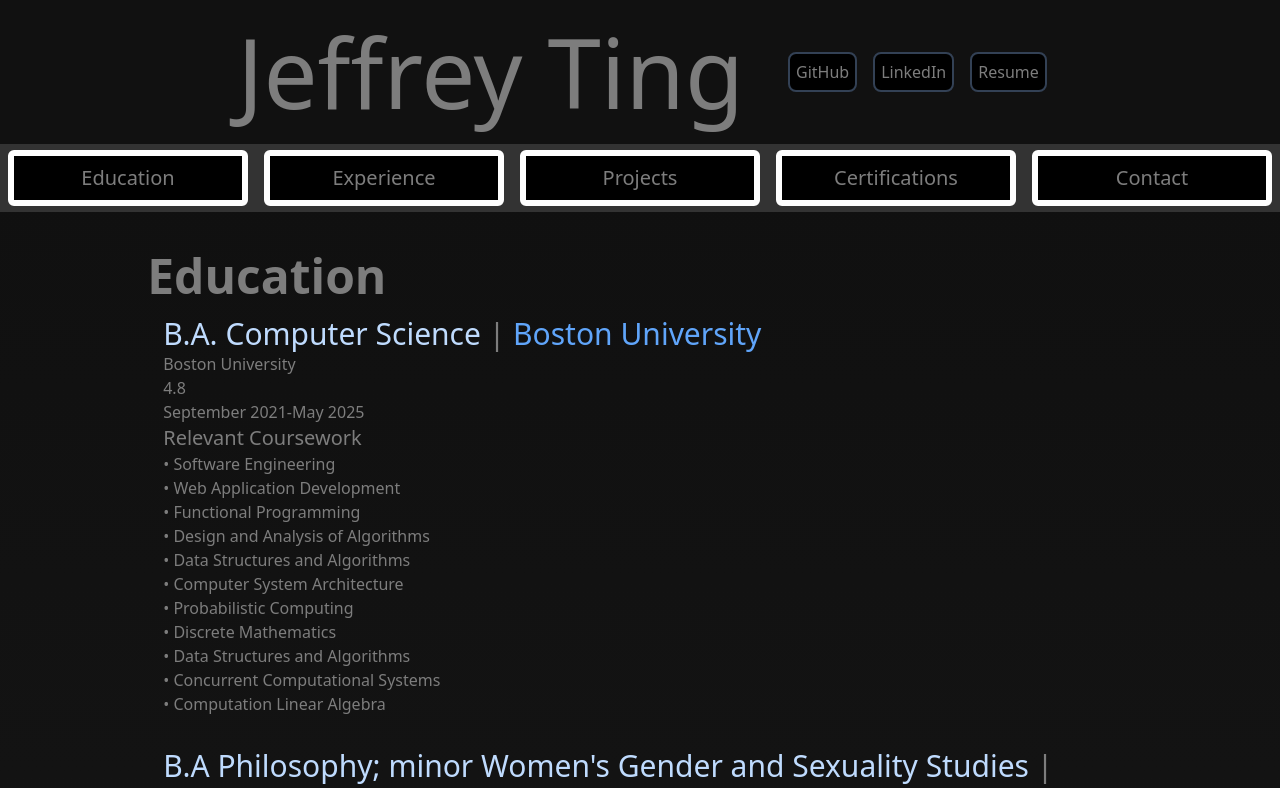
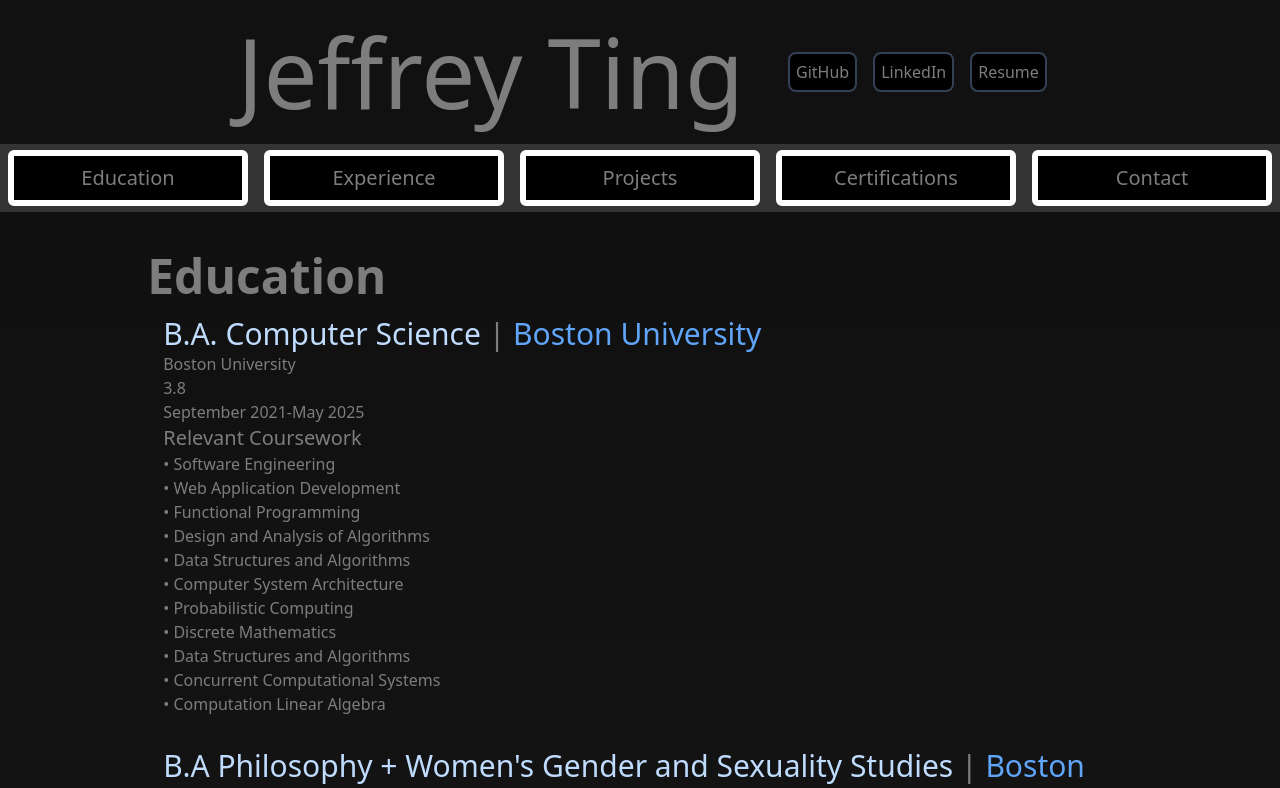
Before and after one commit to KingTingTheGreat/jting, a Next.js app: page / in a window 1280 px wide. Shown: the top 788 px of the page. Built offline with nearby package versions, Linux system fonts and the light colour scheme.

Commit message:
corrected some data

```diff
--- a/data/internalPages.ts
+++ b/data/internalPages.ts
@@ -11,7 +11,7 @@
 				school: "Boston University",
 				startDate: "September 2021",
 				endDate: "May 2025",
-				gpa: "4.8",
+				gpa: "3.8",
 				relevantCoursework: [
 					"Software Engineering",
 					"Web Application Development",
@@ -27,7 +27,7 @@
 				],
 			},
 			{
-				title: "B.A Philosophy; minor Women's Gender and Sexuality Studies",
+				title: "B.A Philosophy + Women's Gender and Sexuality Studies",
 				school: "Boston University",
 				startDate: "September 2021",
 				endDate: "May 2025",
```
